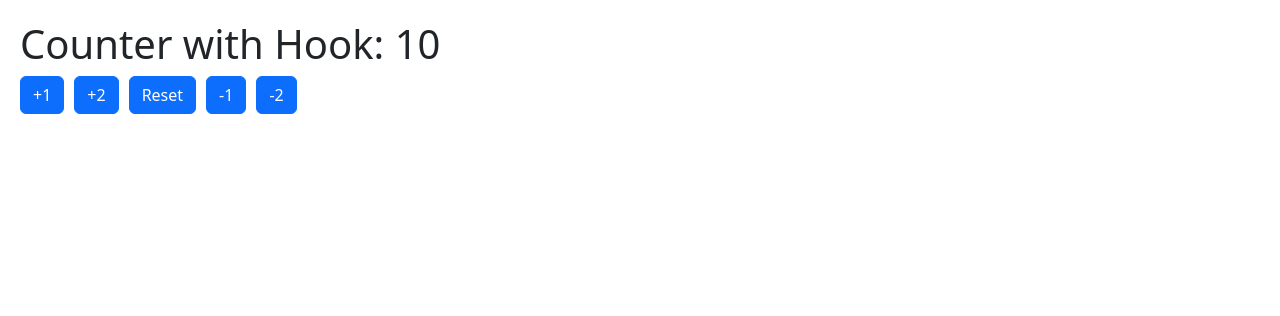
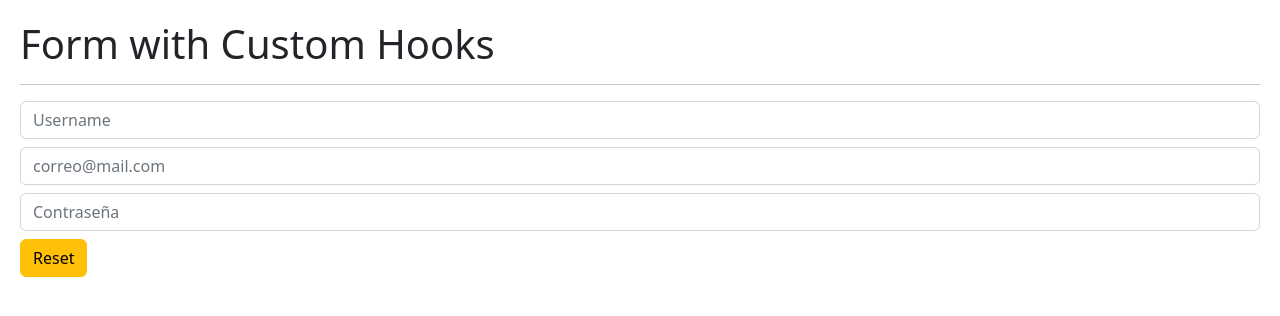
Before and after one commit to josefl19/hookApp, a React (Vite) app: page / in a window 1280 px wide. Shown: the top 316 px of the page. Built offline with nearby package versions, Linux system fonts and the light colour scheme.

Commit message:
Using useEffect. Create a useForm custom hook

```diff
--- /dev/null
+++ b/src/02-useEffect/FormCustomHook.jsx
@@ -0,0 +1,29 @@
+import { useState, useEffect } from "react"
+import { useForm } from "../hooks/useForm";
+import { Message } from "./Message";
+
+export const FormCustomHook = () => {
+    const { formState, onInputChange, username, email, password, onResetForm } = useForm({
+        username: '',
+        email: '',
+        password: ''
+    })
+
+    //const { username, email, password } = formState;
+
+    return (
+        <>
+            <h1>Form with Custom Hooks</h1>
+            <hr />
+            <input type="text" name="username" className="form-control mt-2" placeholder="Username" value={ username } onChange={ onInputChange }/>
+            <input type="email" name="email" className="form-control mt-2" placeholder="correo@mail.com" value={ email } onChange={ onInputChange }/>
+            <input type="password" name="password" className="form-control mt-2" placeholder="Contraseña" value={ password } onChange={ onInputChange } />
+
+            <button onClick={ onResetForm } className="btn btn-warning mt-2">Reset</button>
+
+            {
+                (username === 'Jose') && <Message />
+            }
+        </>
+    )
+}
--- /dev/null
+++ b/src/02-useEffect/Message.jsx
@@ -0,0 +1,32 @@
+import { useState } from "react";
+import { useEffect } from "react";
+
+
+export const Message = () => {
+    const [coords, setCoords] = useState({ x: 0, y: 0 })
+    /**
+     * Consideraciones:
+     * Para remover un efecto es necesario hacer referencia al efecto a remover
+     */
+    useEffect(() => {
+        // 1. Acción/efecto a realizar cuando haya un cambio y sea llamado. Efecto onMouseMove
+        const onMouseMove = ({ x, y }) => {
+            setCoords({ x, y });
+        }
+
+        window.addEventListener('mousemove', onMouseMove);
+
+        return () => {
+            // 2. Cleanup (unmount) al terminar de ejecutar el primer paso. Eliminar haciendo referencia al efecto en paso anterior
+            window.removeEventListener('mousemove', onMouseMove)
+        }
+    }, [])  // Dependencia para ser llamado
+
+
+    return (
+        <>
+            <h3>Usuario ya existe!</h3>
+            {JSON.stringify(coords)}
+        </>
+    )
+}
--- /dev/null
+++ b/src/02-useEffect/SimpleForm.jsx
@@ -0,0 +1,58 @@
+import { useState, useEffect } from "react"
+import { Message } from "./Message";
+
+export const SimpleForm = () => {
+
+    const [formState, setFormState] = useState({
+        username: 'José',
+        email: 'jose@mail.com'
+    })
+
+    const {username, email} = formState;
+
+    /**
+     * Target -> Propiedad del Event
+     */
+    const onInputChange = ({ target }) => {
+        const { name, value } = target;     // Equivale a event.target.name.
+        setFormState({
+            ...formState,                   // Obtenemos las propiedades y luego las modificamos
+            [ name ]: value                 // Name (input que se modifica), value (valor que se escribe)
+        })
+    }
+
+    /**
+     * useEffect( funcion, dependencia) -> Se dispara cuando ocurre un cambio de estado como en los elementos del formState.
+     *                                     Sin dependecias, se dispara con cualquier cambio.
+     *                                     Con dependencias solo cuando se cumple con la condicion indicada.
+     *                                     [] solo una vez y es cuando se renderiza y monta el componente por primera vez.
+     *
+     * Se recomienda hacer un useEffect por cada accion especifica que se quiera realizar.
+     */
+    useEffect( () => {
+        //console.log('useEffect called!')
+    }, []);
+
+    // useEffect se dispara cada que el form cambia
+    useEffect( () => {
+        //console.log('formState changed')
+    }, [formState])
+
+    // useEffect se dispara cada que el email cambia
+    useEffect( () => {
+        // console.log('email changed')
+    }, [email])
+
+    return (
+        <>
+            <h1>SimpleForm</h1>
+            <hr />
+            <input type="text" name="username" className="form-control mt-2" placeholder="Username" value={ username } onChange={ onInputChange }/>
+            <input type="email" name="email" className="form-control mt-2" placeholder="correo@mail.com" value={ email } onChange={ onInputChange }/>
+
+            {
+                (username === 'Jose') && <Message />
+            }
+        </>
+    )
+}
--- /dev/null
+++ b/src/hooks/useForm.js
@@ -0,0 +1,26 @@
+import { useState } from "react";
+
+
+export const useForm = ( initialForm = {} ) => {
+
+    const [formState, setFormState] = useState( initialForm )
+
+    const onInputChange = ({ target }) => {
+        const { name, value } = target;
+        setFormState({
+            ...formState,
+            [name]: value
+        })
+    }
+
+    const onResetForm = () => {
+        setFormState( initialForm )
+    }
+
+    return {
+        ...formState,       // Pasar los elementos por separado
+        formState,
+        onInputChange,
+        onResetForm
+    }
+}
--- a/src/main.jsx
+++ b/src/main.jsx
@@ -1,12 +1,14 @@
 import React from 'react'
 import ReactDOM from 'react-dom/client'
+import { FormCustomHook } from './02-useEffect/FormCustomHook'
 // import { CounterApp } from './01-useState/CounterApp'
-import { CounterCustomHook } from './01-useState/CounterCustomHook'
+// import { CounterCustomHook } from './01-useState/CounterCustomHook'
+//import { SimpleForm } from './02-useEffect/SimpleForm'
 // import { HooksApp } from './HooksApp'
 import './index.css'
 
 ReactDOM.createRoot(document.getElementById('root')).render(
-  <React.StrictMode>
-    <CounterCustomHook />
-  </React.StrictMode>
+  // <React.StrictMode>
+    <FormCustomHook />
+  /* </React.StrictMode> */
 )
```
